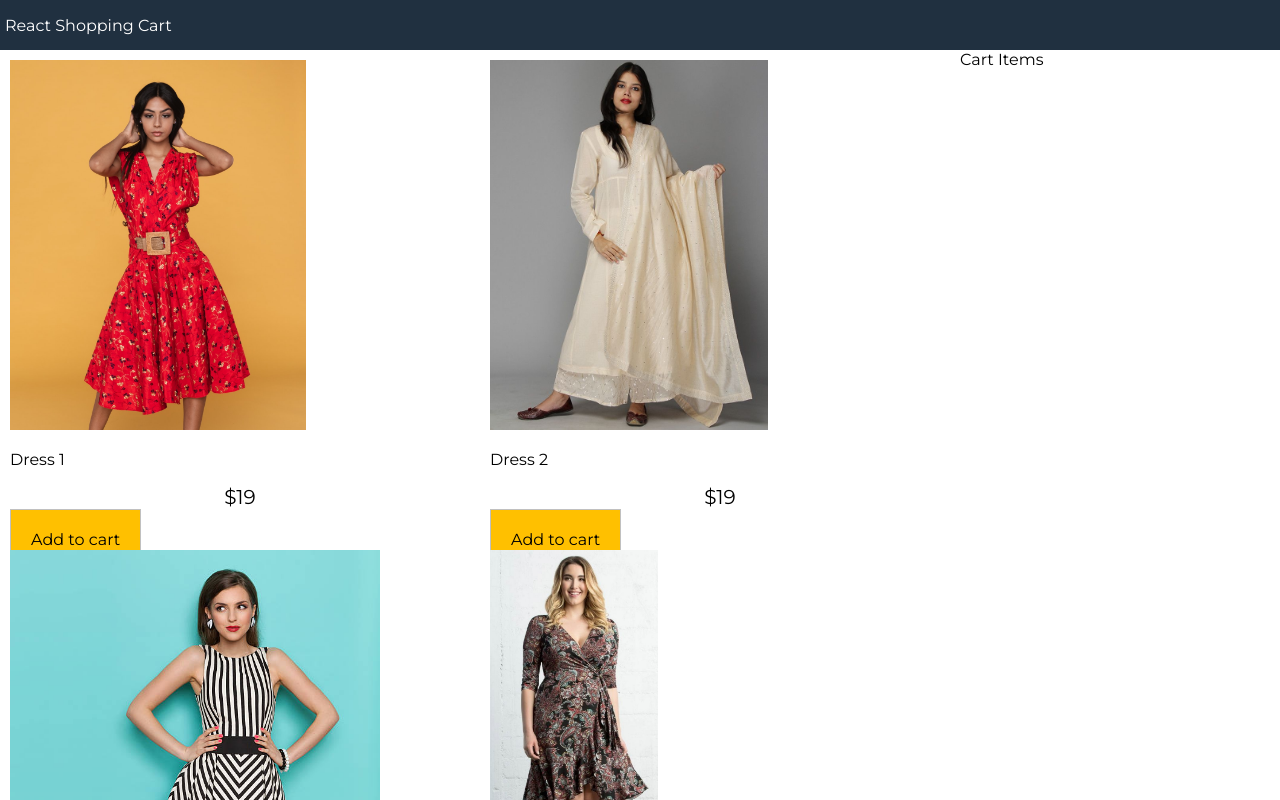
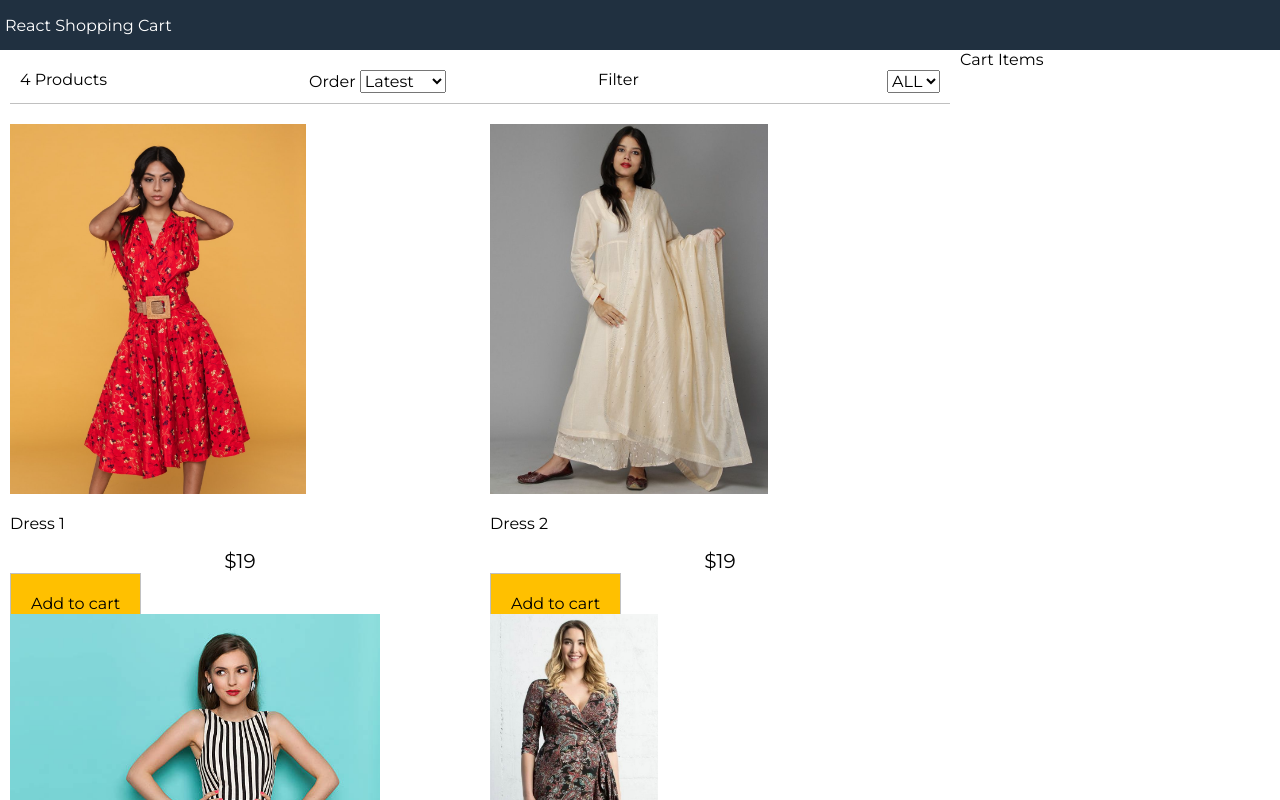
Before and after one commit to ZIng178/mockcart, a React (Create React App) app: page / in a window 1280 px wide. Shown: the top 800 px of the page. Built offline with nearby package versions, Linux system fonts and the light colour scheme.

Commit message:
filter-component

```diff
--- a/src/App.js
+++ b/src/App.js
@@ -1,17 +1,52 @@
 //feature 1
 
 import React, { useState, useEffect } from "react";
+import Filter from "./components/Filter/Filter";
 import Products from "./components/Products/Products";
 import data from "./data.json";
 
 function App() {
-  const products = data.products;
+  const [productState, setProductState] = useState(data.products);
   const [size, setSize] = useState("");
   const [sort, setSort] = useState("");
 
-  useEffect(() => {
-    console.log(products);
-  }, [products]);
+  const filterProducts = (event) => {
+    if (event.target.value === " ") {
+      setSize(event.target.value);
+      setProductState(productState);
+    } else {
+      setSize(event.target.value);
+
+      console.log("productState", productState);
+      setProductState(
+        productState.filter(
+          (product) => product.availableSizes.indexOf(event.target.value) > -1
+        )
+      );
+    }
+  };
+  const sortProducts = (event) => {
+    const sort = event.target.value;
+    setSort(sort);
+    setProductState(
+      productState
+        .slice()
+        .sort((a, b) =>
+          sort === "lowest"
+            ? a.price > b.price
+              ? 1
+              : -1
+            : sort === "highest"
+            ? a.price < b.price
+              ? 1
+              : -1
+            : a._id > b._id
+            ? 1
+            : -1
+        )
+    );
+  };
+
   return (
     <div className="grid-container">
       <header>
@@ -20,7 +55,14 @@
       <main>
         <div className="content">
           <div className="main">
-            <Products products={products} />
+            <Filter
+              count={productState.length}
+              size={productState.size}
+              sort={productState.sort}
+              filterProducts={filterProducts}
+              sortProducts={sortProducts}
+            />
+            <Products products={productState} />
           </div>
           <div className="sidebar">Cart Items</div>
         </div>
--- /dev/null
+++ b/src/components/Filter/Filter.js
@@ -0,0 +1,31 @@
+import React from "react";
+import "./filter.css";
+
+const Filter = ({ count, size, sortProducts, filterProducts }) => {
+  console.log("filterProducts", filterProducts);
+  return (
+    <div className="filter">
+      <div className="filter-result">{count} Products</div>
+      <div className="filter-sort">
+        Order{" "}
+        <select value={size} onChange={sortProducts}>
+          <option> Latest</option>
+          <option value="lowest"> Lowest</option>
+          <option value="highest"> Highest</option>
+        </select>
+      </div>
+      <div className="filter-size">Filter</div>
+      <select value={size} onChange={filterProducts}>
+        <option value="">ALL</option>
+        <option value="XS">XS</option>
+        <option value="S">S</option>
+        <option value="M">M</option>
+        <option value="L">L</option>
+        <option value="XL">XL</option>
+        <option value="XXL">XXL</option>
+      </select>
+    </div>
+  );
+};
+
+export default Filter;
--- /dev/null
+++ b/src/components/Filter/filter.css
@@ -0,0 +1,10 @@
+.filter {
+  display: flex;
+  justify-content: space-between;
+  padding: 1rem;
+  margin: 1rem;
+  border-bottom: 0.1rem #c0c0c0 solid;
+}
+.filter div {
+  flex: 1;
+}
```
